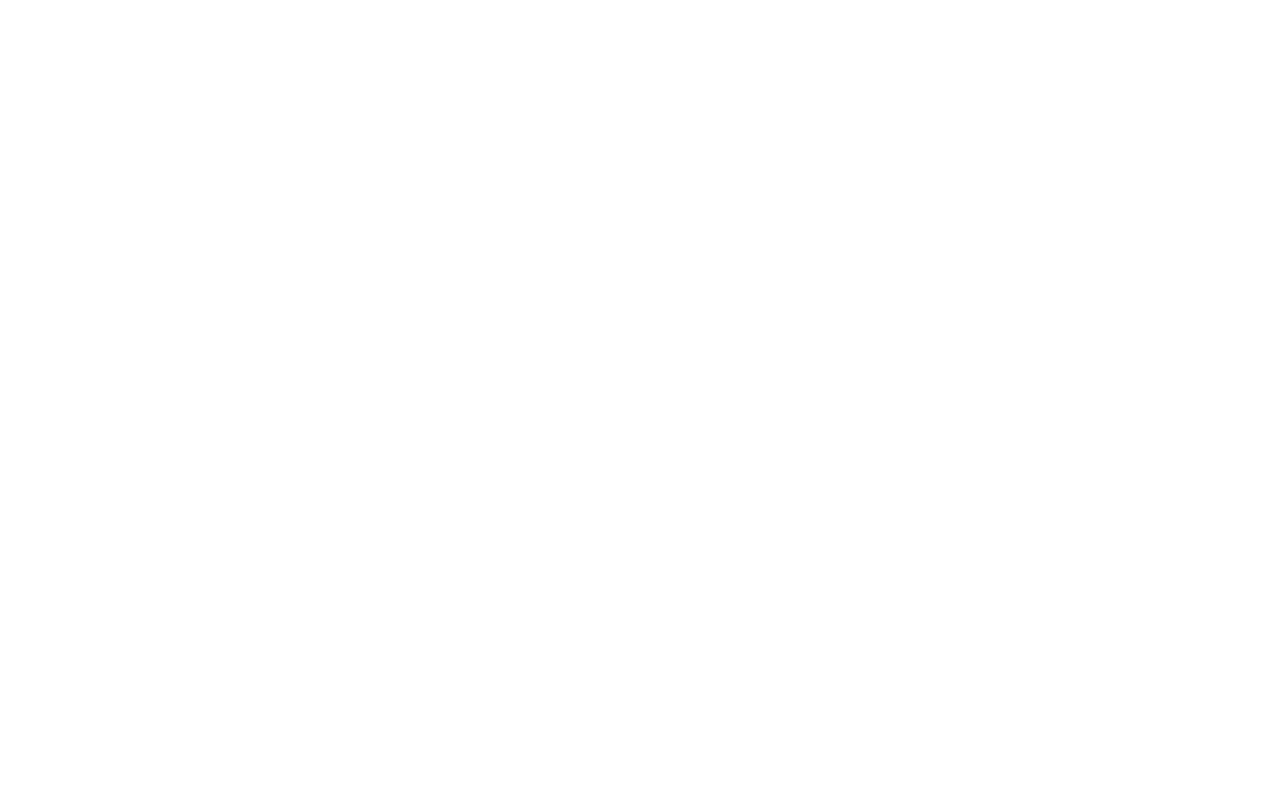
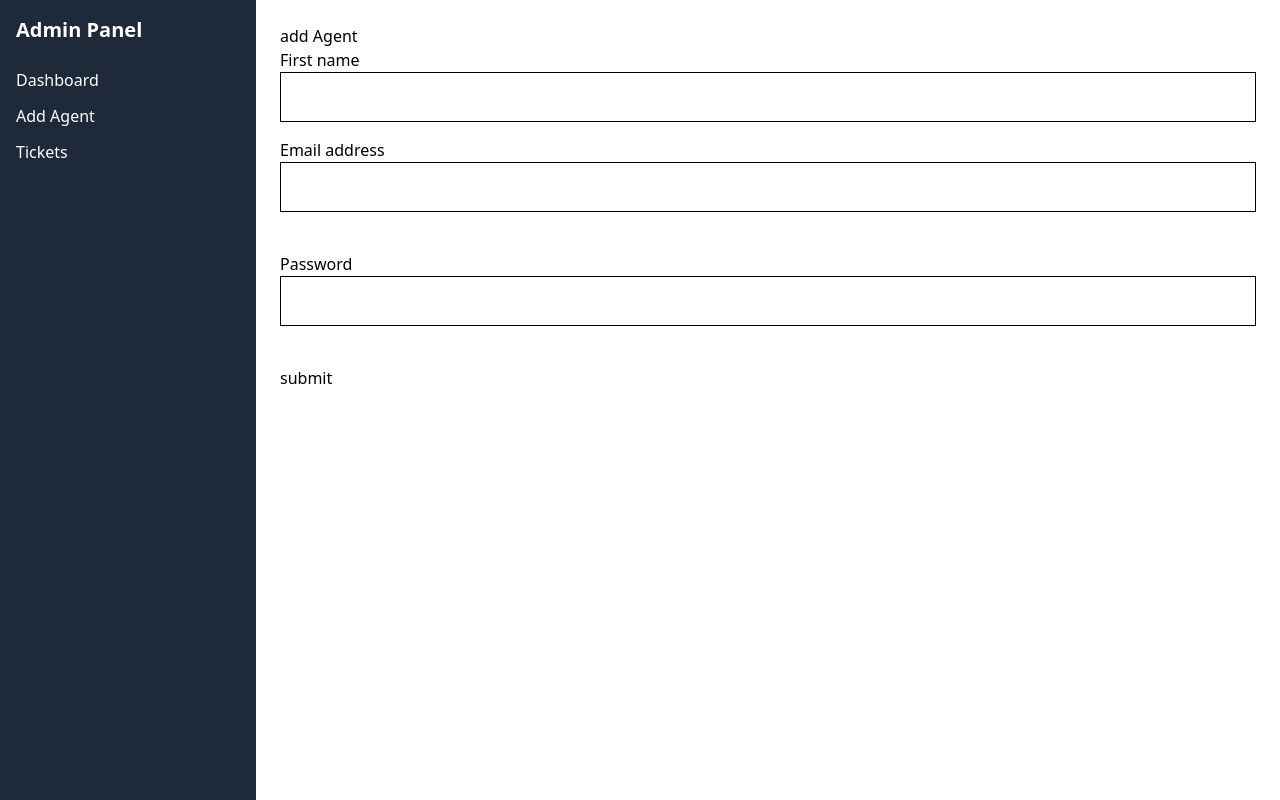
Before and after one commit to mustaphaessafidev-collab/support-system, a React app in the folder frontend/: page /admin/AddAgent in a window 1280 px wide. Before the commit this address had no page. Built offline with nearby package versions, Linux system fonts and the light colour scheme; the HTML template or start-up script is replaced by a standard one.

Commit message:
work in part add agent in frontend

```diff
--- a/frontend/src/App.jsx
+++ b/frontend/src/App.jsx
@@ -1,7 +1,7 @@
 import { Routes, Route } from "react-router-dom";
 import Login from "./pages/auth/Login";
 import Register from "./pages/auth/Register";
-import PageError from "./layouts/PageError404";
+
 import Admin from "./pages/admin/dashboard";
 import Agent from "./pages/agent/dashboard";
 import Client from "./pages/client/dashboard";
@@ -9,6 +9,7 @@
 import AdminLayout from "./layouts/AdminLayout";
 import AgentLayout from "./layouts/AgentLayout";
 import ClientLayout from "./layouts/ClientLayout";
+import AddAgents from "./pages/admin/AddAgente";
 
 function App() {
   return (
@@ -19,6 +20,7 @@
 
     <Route path="/admin" element={<AdminLayout />}>
         <Route path="dashboard" element={<Admin />} />
+        <Route path="AddAgent" element={<AddAgents />} />
     </Route>
 
     <Route path="/agent" element={<AgentLayout />}>
@@ -30,11 +32,7 @@
         <Route path="AddTickets" element={<AddTickets />} />
     </Route>
 
-      {/* <Route path="/pagerror" element={<PageError />} />
-      <Route path="/admin/dashboard" element={<Admin />} />
-      <Route path="/agent/dashboard" element={<Agent />} />
-      <Route path="/client/dashboard" element={<Client />} />
-      <Route path="/client/AddTickets" element={<AddTickets />} /> */}
+
     </Routes>
   );
 }
--- a/frontend/src/components/AdminSidebar.jsx
+++ b/frontend/src/components/AdminSidebar.jsx
@@ -7,7 +7,7 @@
 
       <ul className="space-y-3">
         <li><Link to="/admin/dashboard">Dashboard</Link></li>
-        <li><Link to="/admin/users">Users</Link></li>
+        <li><Link to="/admin/AddAgent">Add Agent</Link></li>
         <li><Link to="/admin/tickets">Tickets</Link></li>
       </ul>
     </div>
--- /dev/null
+++ b/frontend/src/pages/admin/AddAgente.jsx
@@ -0,0 +1,69 @@
+
+
+
+import React, { useState } from 'react';
+import { addAgent } from '../../services/Admin';
+const AddAgents = () => {
+
+    const [data,setData]=useState({
+        name:'',
+        email:'',
+        password:''
+    })
+    const [message,setMessage]=useState()
+
+    const handchage=(e)=>{
+        setData({
+            ...data,
+            [e.target.name]:e.target.value,
+        })
+    }
+    const Submit=async(e)=>{
+        e.preventDefault();
+
+        try{
+            console.log('add agent is good')
+            await addAgent(data)
+            setMessage('agentr is good new')
+
+        }catch (e){
+            setMessage('agent in not add error ')
+        }
+    }
+
+  return(
+    <>
+
+    {message}
+    <h1>add Agent </h1>
+    <form onSubmit={Submit}>
+
+            <div>
+                <label>First name</label>
+                <input type="text" name='name' value={data.name} onChange={handchage} id="first_name" className="w-full mb-4 px-4 py-3 border"   required />
+            </div>
+
+        <div class="mb-6">
+            <label >Email address</label>
+            <input type="email" id="email" name='email' value={data.email} onChange={handchage} className="w-full mb-4 px-4 py-3 border"  required />
+        </div>
+
+        <div class="mb-6">
+            <label for="password" >Password</label>
+            <input type="password" id="password" name='password' value={data.password} onChange={handchage} className="w-full mb-4 px-4 py-3 border" required />
+        </div>
+
+
+
+        <input type="submit" value="submit" />
+
+
+
+
+
+    </form>
+
+    </>
+  )
+};
+export default AddAgents;
--- /dev/null
+++ b/frontend/src/services/Admin.js
@@ -0,0 +1,14 @@
+import axios from "axios";
+const API =axios.create({
+    baseURL:"http://localhost:5000/api",
+})
+API.interceptors.request.use((req)=>{
+    const token =localStorage.getItem("token")
+
+    if(token){
+        req.headers.Authorization=`Bearer ${token}`;
+    }
+    return req
+})
+
+export const addAgent=(data)=> API.post("/addAgents/addAgent",data)
```
